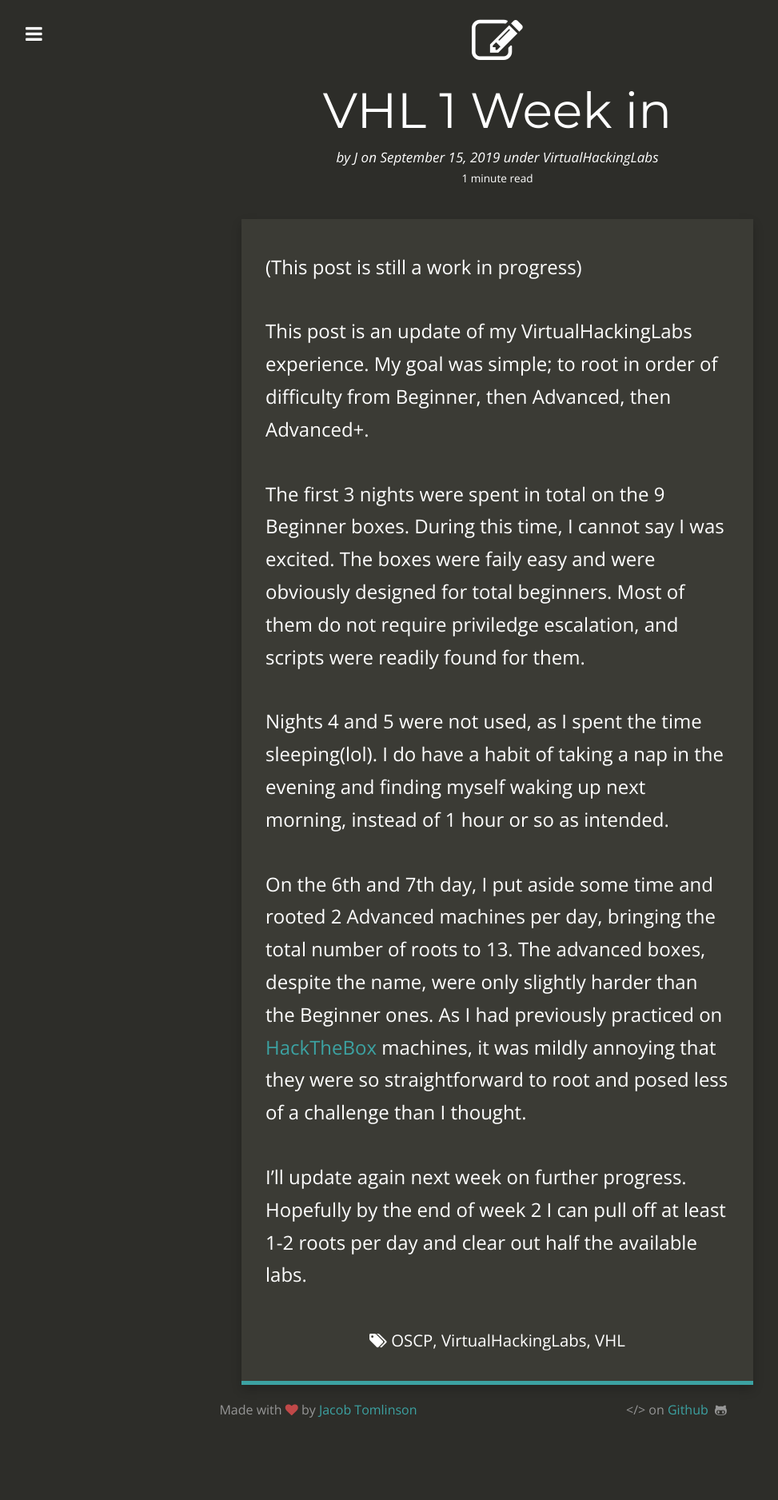
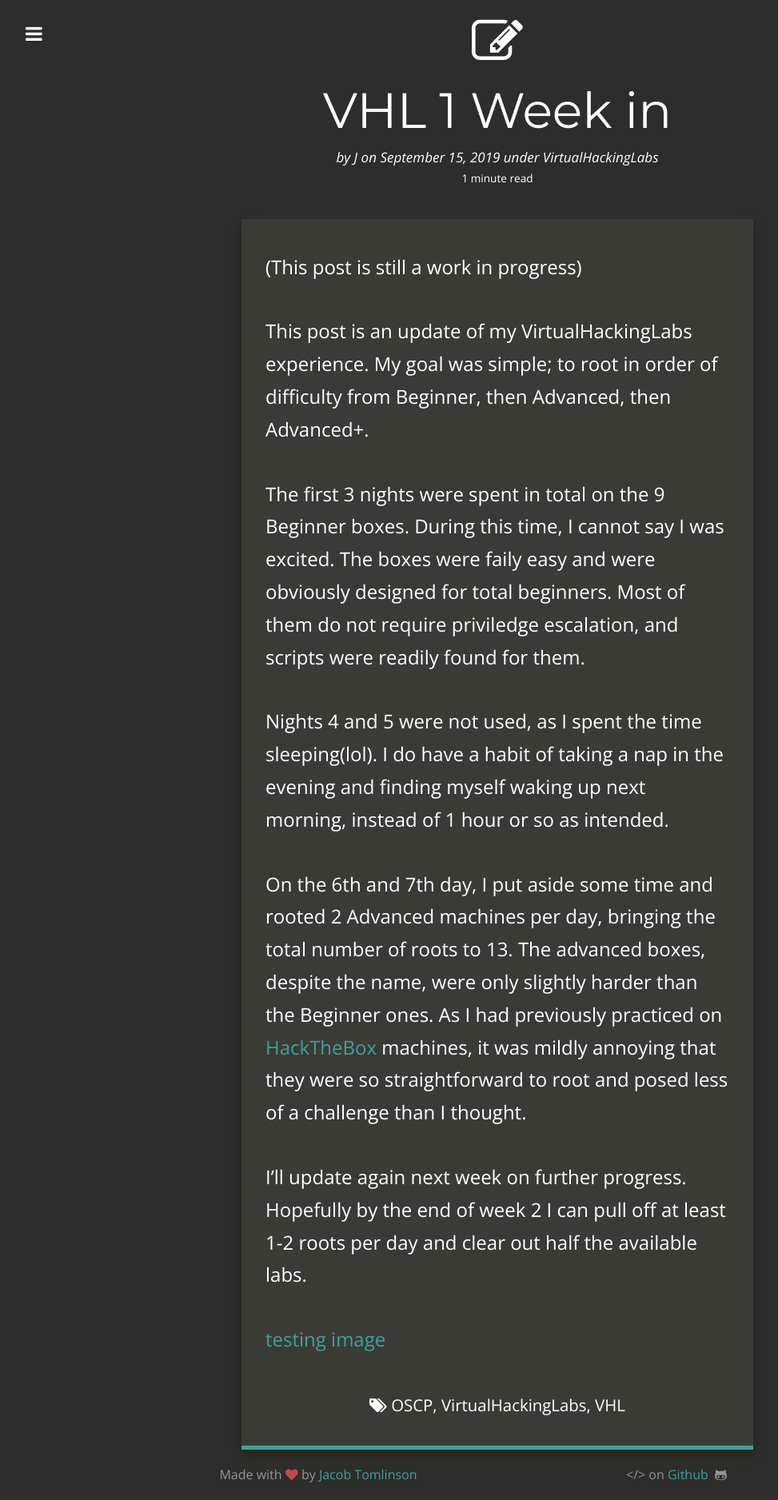
Before and after one commit to Dreamscent/Dreamscent.github.io, a Jekyll site: the page built from _posts/2019-09-15-VHL-1-week-in.md, in a window 1280 px wide. Shown: the whole page at 80% size, without its empty margins (18-991 px from the left). Built offline with Jekyll 4.4.1, drawn with Linux system fonts in a browser that asks for light colours; nearby versions of some CDN libraries; before the commit the page ends 1795 px from its top, so only the background shows below that.

Commit message:
Update 2019-09-15-VHL-1-week-in.md

```diff
--- a/_posts/2019-09-15-VHL-1-week-in.md
+++ b/_posts/2019-09-15-VHL-1-week-in.md
@@ -23,3 +23,7 @@ Nights 4 and 5 were not used, as I spent the time sleeping(lol). I do have a hab
 On the 6th and 7th day, I put aside some time and rooted 2 Advanced machines per day, bringing the total number of roots to 13. The advanced boxes, despite the name, were only slightly harder than the Beginner ones. As I had previously practiced on [HackTheBox](https://hackthebox.eu) machines, it was mildly annoying that they were so straightforward to root and posed less of a challenge than I thought.
 
 I'll update again next week on further progress. Hopefully by the end of week 2 I can pull off at least 1-2 roots per day and clear out half the available labs.
+
+[testing image][1]
+
+[1]: /j.jpg
```
